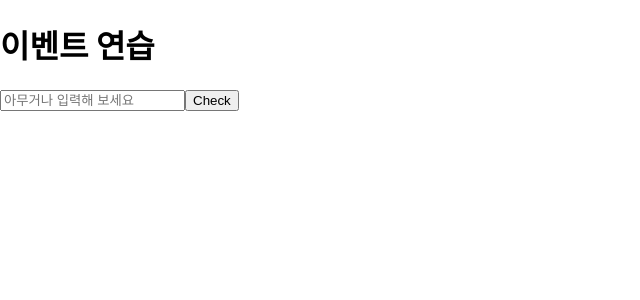
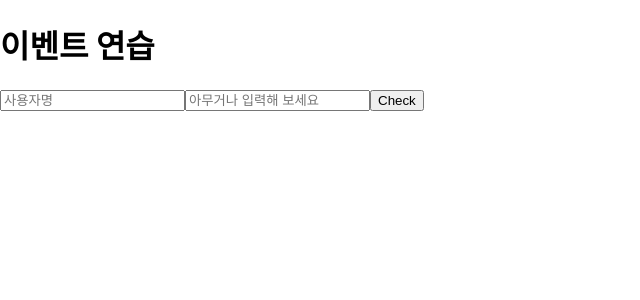
Before and after one commit to parkgeonwoong/study-reacts, a React (Create React App) app: page / in a window 1280 px wide. Shown: the top 300 px of the page, without its empty margins (0-640 px from the left). Built offline with nearby package versions, Linux system fonts and the light colour scheme.

Commit message:
event: many input

```diff
--- a/src/components/EventPractice.js
+++ b/src/components/EventPractice.js
@@ -2,31 +2,40 @@
 
 class EventPractice extends Component {
   state = {
+    username: "",
     message: "",
   };
 
-  constructor(props) {
-    super(props);
-    this.handleChange = this.handleChange.bind(this);
-    this.handleClick = this.handleClick.bind(this);
-  }
+  // constructor(props) {
+  //   super(props);
+  //   this.handleChange = this.handleChange.bind(this);
+  //   this.handleClick = this.handleClick.bind(this);
+  // }
 
-  handleChange(e) {
+  handleChange = (e) => {
     this.setState({
-      message: e.target.value,
+      [e.target.name]: e.target.value,
     });
-  }
+  };
 
-  handleClick() {
+  handleClick = () => {
+    alert(this.state.username + ": " + this.state.message);
     this.setState({
       message: "",
     });
-  }
+  };
 
   render() {
     return (
       <div>
         <h1>이벤트 연습</h1>
+        <input
+          type="text"
+          name="username"
+          placeholder="사용자명"
+          value={this.state.username}
+          onChange={this.handleChange}
+        ></input>
         <input
           type="text"
           name="message"
```
